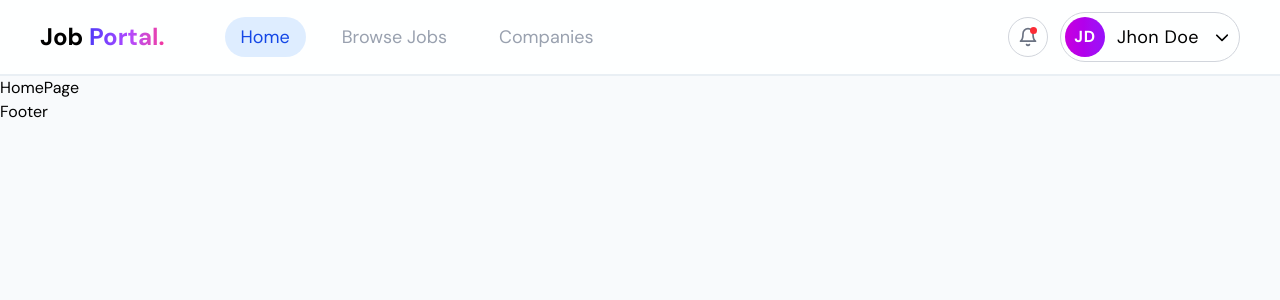
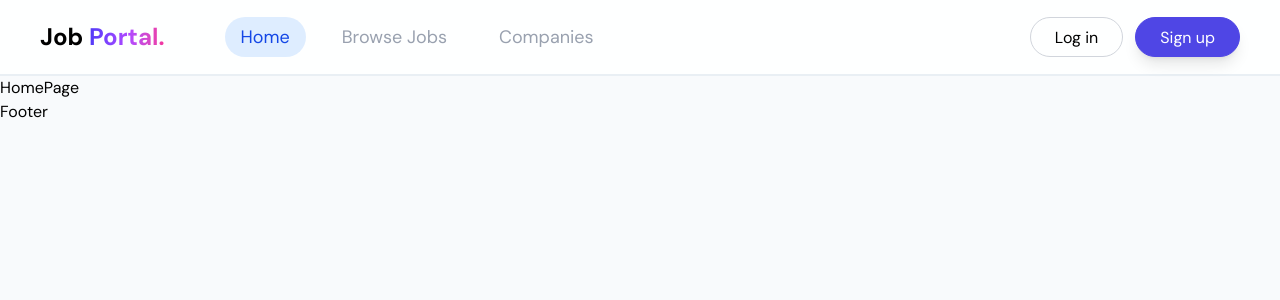
Before and after one commit to gokul-lamsal/jobkhoj, a React (Vite) app in the folder frontend/: page / in a window 1280 px wide. Shown: the top 300 px of the page. Built offline with nearby package versions, Linux system fonts and the light colour scheme.

Commit message:
nav change

```diff
--- a/frontend/src/pages/seeker/SeekerNavBar.jsx
+++ b/frontend/src/pages/seeker/SeekerNavBar.jsx
@@ -94,7 +94,7 @@ const SeekerNavBar = ({ navLinks = [] }) => {
       </div>
       {/* login buttons or profile */}
       <div className='flex items-center gap-3 h-10'>
-        <SeekerProfile />
+        <LoginBtns />
       </div>
     </nav>
   )
```
